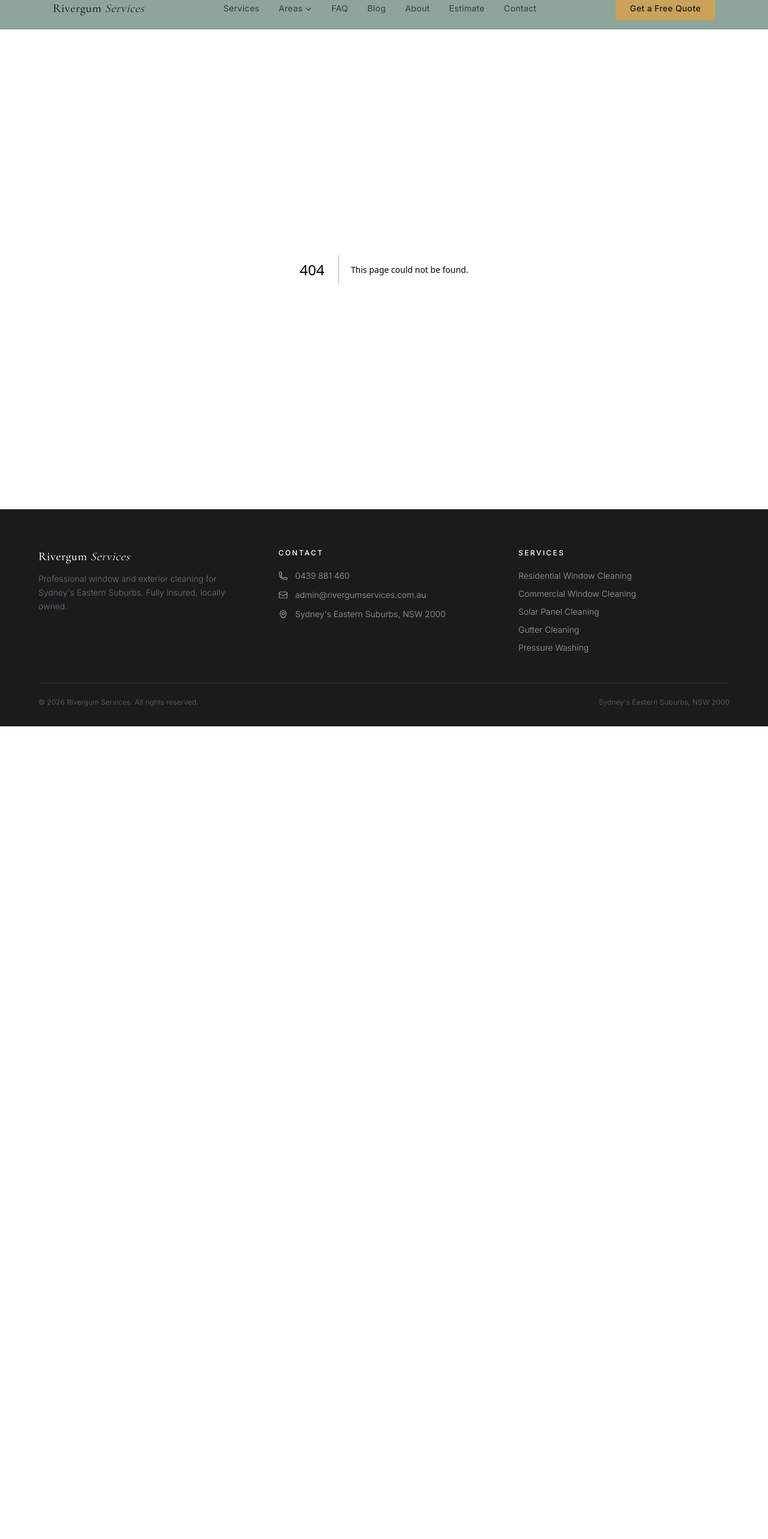
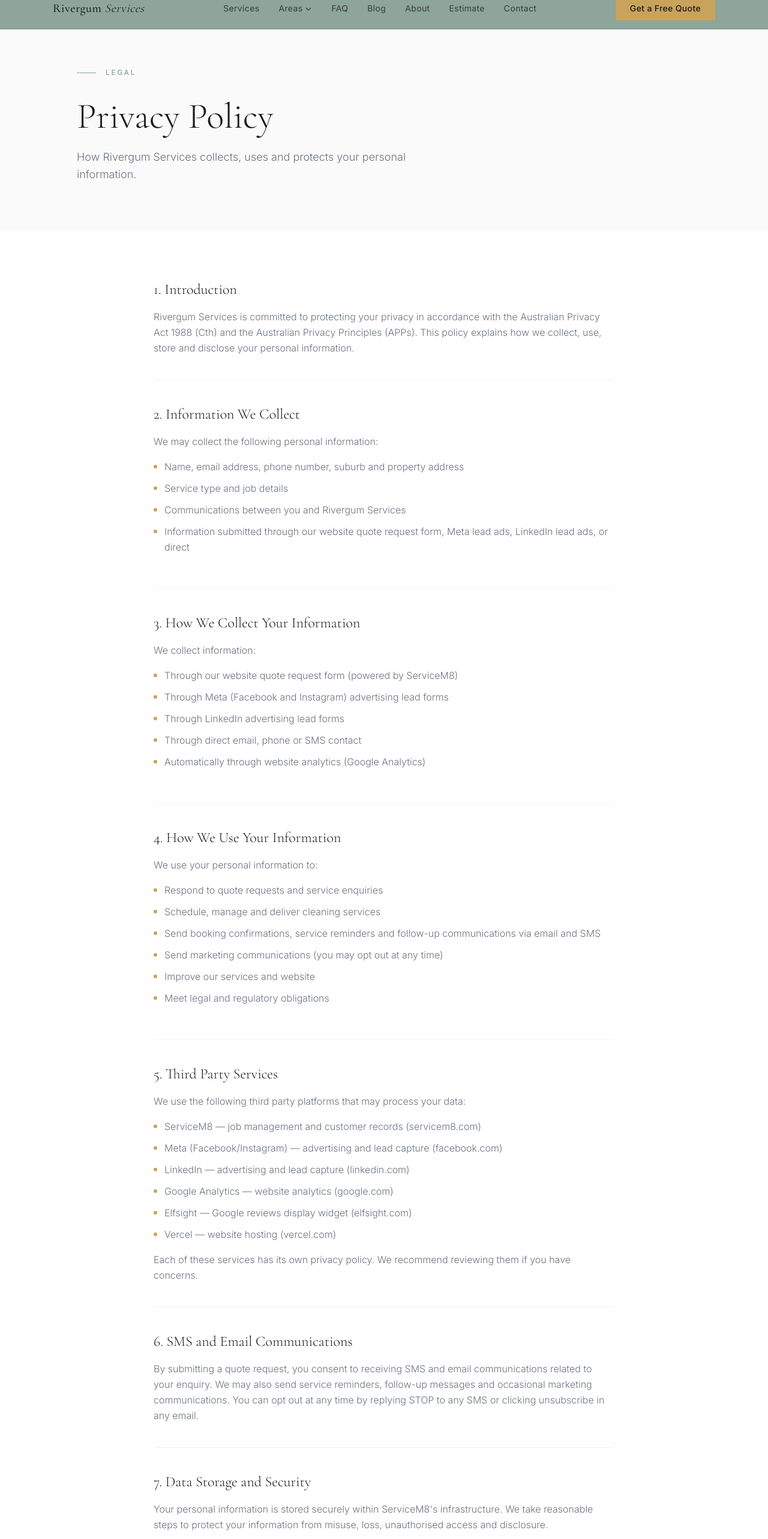
Before and after one commit to Kels657/rivergum-website, a Next.js app: page /privacy-policy in a window 1280 px wide. Before the commit this address had no page. Shown: the part 20-2586 px from the top of the page at 60% size. Before the commit the page ends 1231 px from the top, so only its background shows below. Built offline with nearby package versions, Linux system fonts and the light colour scheme.

Commit message:
Add Privacy Policy page and footer link

```diff
--- /dev/null
+++ b/src/app/privacy-policy/page.tsx
@@ -0,0 +1,193 @@
+import type { Metadata } from "next";
+
+export const metadata: Metadata = {
+  title: "Privacy Policy | Rivergum Services",
+  description:
+    "Rivergum Services privacy policy — how we collect, use and protect your personal information in accordance with the Australian Privacy Act.",
+  alternates: { canonical: "/privacy-policy" },
+};
+
+type Section = {
+  heading: string;
+  paragraphs?: string[];
+  bullets?: string[];
+  trailingParagraph?: string;
+};
+
+const sections: Section[] = [
+  {
+    heading: "1. Introduction",
+    paragraphs: [
+      "Rivergum Services is committed to protecting your privacy in accordance with the Australian Privacy Act 1988 (Cth) and the Australian Privacy Principles (APPs). This policy explains how we collect, use, store and disclose your personal information.",
+    ],
+  },
+  {
+    heading: "2. Information We Collect",
+    paragraphs: ["We may collect the following personal information:"],
+    bullets: [
+      "Name, email address, phone number, suburb and property address",
+      "Service type and job details",
+      "Communications between you and Rivergum Services",
+      "Information submitted through our website quote request form, Meta lead ads, LinkedIn lead ads, or direct",
+    ],
+  },
+  {
+    heading: "3. How We Collect Your Information",
+    paragraphs: ["We collect information:"],
+    bullets: [
+      "Through our website quote request form (powered by ServiceM8)",
+      "Through Meta (Facebook and Instagram) advertising lead forms",
+      "Through LinkedIn advertising lead forms",
+      "Through direct email, phone or SMS contact",
+      "Automatically through website analytics (Google Analytics)",
+    ],
+  },
+  {
+    heading: "4. How We Use Your Information",
+    paragraphs: ["We use your personal information to:"],
+    bullets: [
+      "Respond to quote requests and service enquiries",
+      "Schedule, manage and deliver cleaning services",
+      "Send booking confirmations, service reminders and follow-up communications via email and SMS",
+      "Send marketing communications (you may opt out at any time)",
+      "Improve our services and website",
+      "Meet legal and regulatory obligations",
+    ],
+  },
+  {
+    heading: "5. Third Party Services",
+    paragraphs: ["We use the following third party platforms that may process your data:"],
+    bullets: [
+      "ServiceM8 — job management and customer records (servicem8.com)",
+      "Meta (Facebook/Instagram) — advertising and lead capture (facebook.com)",
+      "LinkedIn — advertising and lead capture (linkedin.com)",
+      "Google Analytics — website analytics (google.com)",
+      "Elfsight — Google reviews display widget (elfsight.com)",
+      "Vercel — website hosting (vercel.com)",
+    ],
+    trailingParagraph:
+      "Each of these services has its own privacy policy. We recommend reviewing them if you have concerns.",
+  },
+  {
+    heading: "6. SMS and Email Communications",
+    paragraphs: [
+      "By submitting a quote request, you consent to receiving SMS and email communications related to your enquiry. We may also send service reminders, follow-up messages and occasional marketing communications. You can opt out at any time by replying STOP to any SMS or clicking unsubscribe in any email.",
+    ],
+  },
+  {
+    heading: "7. Data Storage and Security",
+    paragraphs: [
+      "Your personal information is stored securely within ServiceM8's infrastructure. We take reasonable steps to protect your information from misuse, loss, unauthorised access and disclosure.",
+    ],
+  },
+  {
+    heading: "8. Your Rights",
+    paragraphs: ["You have the right to:"],
+    bullets: [
+      "Request access to the personal information we hold about you",
+      "Request correction of inaccurate information",
+      "Request deletion of your personal information",
+      "Opt out of marketing communications at any time",
+    ],
+    trailingParagraph: "To exercise any of these rights, contact us at admin@rivergumservices.com.au",
+  },
+  {
+    heading: "9. Cookies and Analytics",
+    paragraphs: [
+      "Our website uses Google Analytics to collect anonymised data about how visitors use the site. This may include your IP address, browser type, pages visited and time spent on the site. You can opt out of Google Analytics tracking by installing the Google Analytics Opt-out Browser Add-on.",
+    ],
+  },
+  {
+    heading: "10. Changes to This Policy",
+    paragraphs: [
+      "We may update this privacy policy from time to time. The current version will always be available at rivergumservices.com.au/privacy-policy. Last updated: June 2026.",
+    ],
+  },
+];
+
+export default function PrivacyPolicyPage() {
+  return (
+    <main>
+
+      {/* ── Hero ── */}
+      <section className="bg-[#fafafa] pt-16 pb-20 px-6">
+        <div className="max-w-5xl mx-auto">
+          <div className="flex items-center gap-4 mb-8">
+            <span aria-hidden="true" className="block w-8 h-px bg-[#8da59b]" />
+            <span className="font-sans text-[#8da59b] text-xs font-medium uppercase tracking-[0.22em]">
+              Legal
+            </span>
+          </div>
+          <h1 className="font-serif font-light text-[#1b1b1b] text-4xl md:text-6xl leading-[1.1] mb-5 max-w-3xl">
+            Privacy Policy
+          </h1>
+          <p className="font-sans text-gray-500 text-lg max-w-xl font-light leading-relaxed">
+            How Rivergum Services collects, uses and protects your personal information.
+          </p>
+        </div>
+      </section>
+
+      {/* ── Policy sections ── */}
+      <section className="py-20 px-6 bg-white">
+        <div className="max-w-3xl mx-auto divide-y divide-gray-100">
+          {sections.map((section) => (
+            <div key={section.heading} className="py-10 first:pt-0">
+              <h2 className="font-serif font-light text-[#1b1b1b] text-2xl leading-snug mb-4">
+                {section.heading}
+              </h2>
+              {section.paragraphs?.map((p) => (
+                <p key={p} className="font-sans text-gray-500 text-base font-light leading-relaxed mb-4 last:mb-0">
+                  {p}
+                </p>
+              ))}
+              {section.bullets && (
+                <ul className="space-y-2.5 mb-4">
+                  {section.bullets.map((b) => (
+                    <li key={b} className="flex gap-3 font-sans text-gray-500 text-base font-light leading-relaxed">
+                      <span aria-hidden="true" className="block w-1.5 h-1.5 rounded-full bg-[#c9a35b] mt-2.5 flex-shrink-0" />
+                      <span>{b}</span>
+                    </li>
+                  ))}
+                </ul>
+              )}
+              {section.trailingParagraph && (
+                <p className="font-sans text-gray-500 text-base font-light leading-relaxed">
+                  {section.trailingParagraph}
+                </p>
+              )}
+            </div>
+          ))}
+
+          {/* 11. Contact Us */}
+          <div className="py-10">
+            <h2 className="font-serif font-light text-[#1b1b1b] text-2xl leading-snug mb-4">
+              11. Contact Us
+            </h2>
+            <p className="font-sans text-gray-500 text-base font-light leading-relaxed mb-5">
+              For any privacy-related questions or requests:
+            </p>
+            <div className="bg-[#fafafa] border border-gray-100 p-6 font-sans text-base text-[#1b1b1b] leading-relaxed">
+              <p className="font-medium">Rivergum Services (The Trustee for Kelso Of The Overflow)</p>
+              <p className="text-gray-500 font-light mt-1">ABN: 13 625 052 864</p>
+              <p className="text-gray-500 font-light">Kingsford, NSW 2032</p>
+              <p className="mt-2">
+                <a href="mailto:admin@rivergumservices.com.au" className="text-[#8da59b] hover:text-[#7d978d] transition-colors">
+                  admin@rivergumservices.com.au
+                </a>
+              </p>
+            </div>
+          </div>
+        </div>
+
+        {/* ── Small print ── */}
+        <div className="max-w-3xl mx-auto mt-4 pt-6 border-t border-gray-100">
+          <p className="font-sans text-gray-400 text-xs font-light leading-relaxed">
+            This privacy policy was last updated in June 2026 and applies to Rivergum Services
+            (trading name of The Trustee for Kelso Of The Overflow, ABN 13 625 052 864).
+          </p>
+        </div>
+      </section>
+
+    </main>
+  );
+}
--- a/src/components/SiteFooter.tsx
+++ b/src/components/SiteFooter.tsx
@@ -66,7 +66,13 @@ export default function SiteFooter() {
       </div>
 
       <div className="max-w-6xl mx-auto border-t border-white/10 pt-6 flex flex-col sm:flex-row justify-between items-center gap-2 font-sans text-xs text-gray-600">
-        <span>© {new Date().getFullYear()} Rivergum Services. All rights reserved.</span>
+        <span className="flex flex-wrap items-center justify-center gap-x-2 gap-y-1">
+          <span>© {new Date().getFullYear()} Rivergum Services. All rights reserved.</span>
+          <span aria-hidden="true">·</span>
+          <a href="/privacy-policy" className="hover:text-white transition-colors">
+            Privacy Policy
+          </a>
+        </span>
         <span>Sydney&apos;s Eastern Suburbs, NSW 2000</span>
       </div>
     </footer>
```
Also changed, not shown: 1 other file (tests, documents, lock files or other folders).
